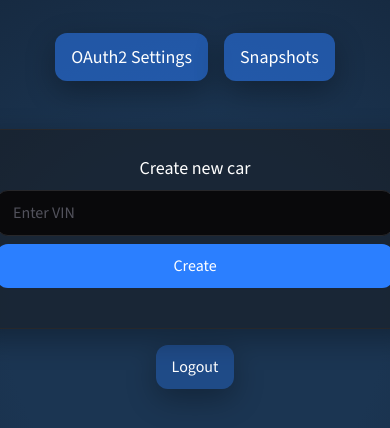
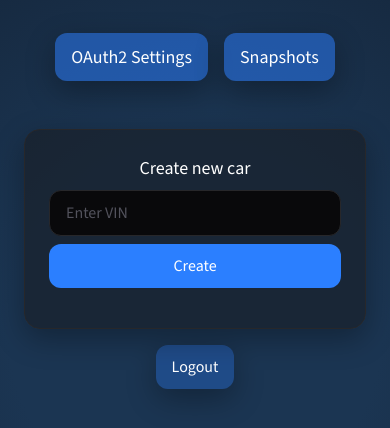
Before and after one commit to klswar0/Volvo-API-playground, a FastAPI app: template templates/dashboardCarSel.html in a window 390 px wide. Shown: the part 261-689 px from the top of the page. Run offline with FastAPI, Linux system fonts and the light colour scheme; the template is opened without the code that fills it, so the values that code supplies are empty; style sheets or scripts are compiled from the project's sources; some libraries are stand-ins or nearby versions.

Commit message:
mobile Responsive

```diff
--- a/templates/dashboardCarSel.html
+++ b/templates/dashboardCarSel.html
@@ -11,6 +11,8 @@
             <script src="https://cdn.jsdelivr.net/npm/htmx-ext-json-enc@2.0.1/json-enc.js"></script>
 
 
+
+
             <link rel="stylesheet" href="/internal/style.css">
 
     </head>
@@ -22,7 +24,7 @@
             <h1 class="text-4xl  md:text-5xl">Car list</h1>
             <p class="text-xl  md:text-2xl">API key: {{ key }}</p>
             <div class="flex flex-row gap-4 w-full items-center justify-center mt-4">
-                <button  hx-get="/internal/dashboard/OAuth2settings?key={{ key }}" hx-target="body" hx-swap="outerHTML transition:true" class="sec mt-4 px-4 py-2.5 text-lg bg-blue-500/50 text-white rounded-xl hover:bg-sky-700 focus:outline-none focus:ring-2 focus:ring-blue-300 focus:ring-offset-1 transition-all active:scale-[0.98] cursor-pointer">
+                <button  hx-get="/internal/dashboard/OAuth2settings?key={{ key }}" hx-target="body" hx-swap="outerHTML transition:true" class="sec whitespace-nowrap mt-4 px-4 py-2.5 text-lg bg-blue-500/50 text-white rounded-xl hover:bg-sky-700 focus:outline-none focus:ring-2 focus:ring-blue-300 focus:ring-offset-1 transition-all active:scale-[0.98] cursor-pointer">
                     OAuth2 Settings
                 </button>
                 <button  hx-get="/internal/dashboard/snapshots?key={{ key }}" hx-target="body" hx-swap="outerHTML transition:true" class="sec mt-4 px-4 py-2.5 text-lg bg-blue-500/50 text-white rounded-xl hover:bg-sky-700 focus:outline-none focus:ring-2 focus:ring-blue-300 focus:ring-offset-1 transition-all active:scale-[0.98] cursor-pointer">
@@ -34,7 +36,7 @@
         <main class="text-center space-y-6 mt-6 md:mt-12 ">
             <ul>
                 {% for vin in VINs%}
-                <section class=" mb-2 min-w-md p-6 bg-zinc-900/50 border border-zinc-800 rounded-2xl shadow-xl backdrop-blur-sm space-y-4 sec text-center flex flex-col ">
+                <section class=" mb-2 w-full max-w-md p-6 bg-zinc-900/50 border border-zinc-800 rounded-2xl shadow-xl backdrop-blur-sm space-y-4 sec text-center flex flex-col ">
 
                 <li>
                     <p class="mb-2 text-xl md:text-2xl">{{ vin }}</p>
@@ -42,7 +44,7 @@
 
                     <form hx-get="/internal/dashboard/loading?key={{ key }}" hx-target="body" hx-swap="outerHTML transition:true" class="w-full" >
                         <button type="submit" name="VIN" value="{{ vin }}" hx-swap="outerHTML transition:true"
-                        class="w-full px-4 py-2.5 bg-blue-500 text-white rounded-xl hover:bg-sky-700 focus:outline-none focus:ring-2 focus:ring-blue-300 focus:ring-offset-1 transition-all active:scale-[0.98] cursor-pointer">
+                        class="w-full whitespace-nowrap px-4 py-2.5 bg-blue-500 text-white rounded-xl hover:bg-sky-700 focus:outline-none focus:ring-2 focus:ring-blue-300 focus:ring-offset-1 transition-all active:scale-[0.98] cursor-pointer">
                             Load data
                         </button>
                     </form>
@@ -83,7 +85,7 @@
             });
         </script>
 
-        <section class=" min-w-md p-6 bg-zinc-900/50 border border-zinc-800 rounded-2xl shadow-xl backdrop-blur-sm space-y-4 sec text-center flex flex-col ">
+        <section class=" w-full max-w-md p-6 bg-zinc-900/50 border border-zinc-800 rounded-2xl shadow-xl backdrop-blur-sm space-y-4 sec text-center flex flex-col ">
 
             <form hx-post="dashboard/NewCar?key={{ key }}" class="" id="New-car" hx-target="body" hx-swap="transition:true">
                 <p class=" text-lg md:text-xl ">Create new car</p>
--- a/templates/oauth2settings.html
+++ b/templates/oauth2settings.html
@@ -19,7 +19,7 @@
         <p class="text-lg  md:text-xl">API key: {{ key }}</p>
     </header>
     <main>
-        <section class=" min-w-md p-6 bg-zinc-900/50 border border-zinc-800 rounded-2xl shadow-xl backdrop-blur-sm space-y-4 sec text-center flex flex-col ">
+        <section class=" w-full max-w-md p-6 bg-zinc-900/50 border border-zinc-800 rounded-2xl shadow-xl backdrop-blur-sm space-y-4 sec text-center flex flex-col ">
             <p class="text-lg  md:text-xl">OAuth2 status: {{ oauth2_status }}</p>
             {% if oauth2_status == "Activated" %}
             <p>PKCE status: {{ PKCE }}</p>
--- a/templates/snapshots.html
+++ b/templates/snapshots.html
@@ -21,7 +21,7 @@
 
 <main>
     <ul>
-        <section class=" mb-2 min-w-md p-6 bg-zinc-900/50 border border-zinc-800 rounded-2xl shadow-xl backdrop-blur-sm  sec text-center flex flex-col ">
+        <section class=" mb-2 w-full max-w-md p-6 bg-zinc-900/50 border border-zinc-800 rounded-2xl shadow-xl backdrop-blur-sm  sec text-center flex flex-col ">
         <li>
             <p class="mb-2 text-lg md:text-xl">Load snapshot</p>
 
@@ -41,7 +41,7 @@
         </li>
         </section>
     </ul>
-    <section class=" mb-2 min-w-md p-6 bg-zinc-900/50 border border-zinc-800 rounded-2xl shadow-xl backdrop-blur-sm  sec text-center flex flex-col ">
+    <section class=" mb-2 w-full max-w-md p-6 bg-zinc-900/50 border border-zinc-800 rounded-2xl shadow-xl backdrop-blur-sm  sec text-center flex flex-col ">
         <form hx-get="/internal/dashboard/snapshots/command?key={{ key }}" hx-target="body" hx-swap="outerHTML transition:true" >
             <p class="mb-2 text-lg md:text-xl">Save snapshot</p>
             <input type="text" name="name" placeholder="Enter snapshot name"
```
